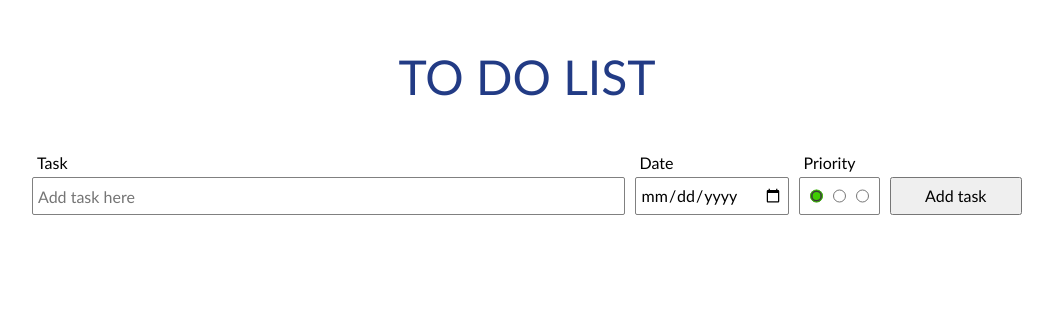
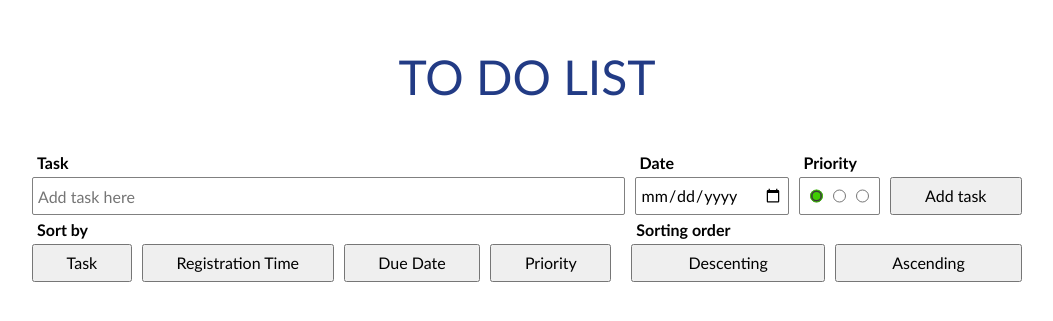
Before and after one commit to bartszp/to-do-list-php-ajax, a PHP site: page / in a window 1280 px wide. Shown: the top 321 px of the page, without its empty margins (113-1166 px from the left). Run offline with PHP 8.4, Linux system fonts and the light colour scheme; some libraries are stand-ins or nearby versions.

Commit message:
Sorting buttons front-end ready

```diff
--- a/app.js
+++ b/app.js
@@ -11,8 +11,12 @@ let priorityLow = document.getElementById('priority-low');
 let priorityMedium = document.getElementById('priority-medium');
 let priorityHigh = document.getElementById('priority-high');
 let dueDate = document.getElementById('due-date')
+let categoryBtns = document.getElementsByClassName("category-btn");
+let categoryBtnsField = document.getElementsByClassName("categories-buttons")[0];
+let sortingBtns = document.getElementsByClassName("sorting-btn");
+let sortingBtnsField = document.getElementsByClassName("sorting-buttons")[0];
 
-
+console.log(sortingBtns[1]);
 
 //Load all task from data base and display them
 getTasks();
@@ -157,7 +161,12 @@ container.addEventListener('click', function (e) {
 
 
 container.addEventListener("dblclick", function (e) {
-    let id = e.target.parentElement.getAttribute('id');
+    let id;
+    if(e.target.getAttribute("class")=== "record"){
+        console.log("eneter");
+        id = e.target.getAttribute('id');
+    } else {
+    id = e.target.parentElement.getAttribute('id');}
     let record = document.getElementById(id);
     let taskDesc = document.getElementById(`task-desc-${id}`).innerText;
     handleEdit(record, id, taskDesc);
@@ -220,3 +229,25 @@ function updateTask(id, updatedTaskDesc) {
         }
     }
 }
+
+
+//Highlight clicked button
+function toggleButtons(buttons, activeButton){
+    buttons = Array.from(buttons);
+    buttons.forEach((elem)=>{
+        elem.classList.remove("active-btn");
+    })
+    activeButton.classList.add("active-btn");
+}
+
+//Listener on category buttons to highlight the one that is clicked
+categoryBtnsField.addEventListener("click", function(e){
+    if(e.target.getAttribute("class") === "category-btn")
+    toggleButtons(categoryBtns,e.target);
+});
+
+//Listener on sorting buttons to highlign the one that is clicked
+sortingBtnsField.addEventListener("click", function(e){
+    if(e.target.getAttribute("class") === "sorting-btn")
+    toggleButtons(sortingBtns, e.target);
+});
--- a/index.php
+++ b/index.php
@@ -48,6 +48,25 @@ $_SESSION['checkpoint_1'] = 'check1';
             </div>
             <button type="submit" id="submit">Add task</button>
         </form>
+        <div class="sorting-options">
+            <div class="categories-block">
+                <h5>Sort by</h5>
+                <div class="categories-buttons">
+                    <button class="category-btn" id="alphabetical">Task</button>
+                    <button class="category-btn" id="regdate">Registration Time</button>
+                    <button class="category-btn" id="alphabetical">Due Date</button>
+                    <button class="category-btn" id="alphabetical">Priority</button>
+
+                </div>
+            </div>
+            <div class="sorting-block">
+                <h5>Sorting order</h5>
+                <div class="sorting-buttons">
+                    <button class="sorting-btn" id="desc">Descenting</button>
+                    <button class="sorting-btn" id="asc">Ascending</button>
+                </div>
+            </div>
+        </div>
         <div id="tasks-list">
         </div>
 
--- a/style.css
+++ b/style.css
@@ -35,6 +35,7 @@ form{
 
 [class ^="label-input-"] label{
     margin-left:10px;
+    font-weight: 600;
 
 }
 
@@ -74,9 +75,13 @@ button{
     line-height: 1.5rem;
     margin:5px;
     padding: 0 10px;
+    height:2.4rem;
+}
+
+#submit {
     width:15%;
-    height:2.4rem;
     align-self: self-end;
+
 }
 
 .record{
@@ -157,3 +162,37 @@ button{
     background: linear-gradient(90deg, #083b54, #ffffff);
     width:100%;
 }
+
+.sorting-options h5{
+
+padding-left: 10px;
+}
+
+.sorting-options{
+    display: flex;
+    width:100%;
+}
+
+[class $="-block"]{
+    flex-grow:1;
+}
+
+[class $="-buttons"]{
+    display: flex;
+}
+
+
+[class $="-buttons"] button{
+    flex-grow: 1;
+}
+
+.categories-buttons{
+    margin-right:10px;
+
+}
+
+.active-btn{
+    background-color: #083b54;
+    color:white;
+    border-radius: 3px;
+}
```
